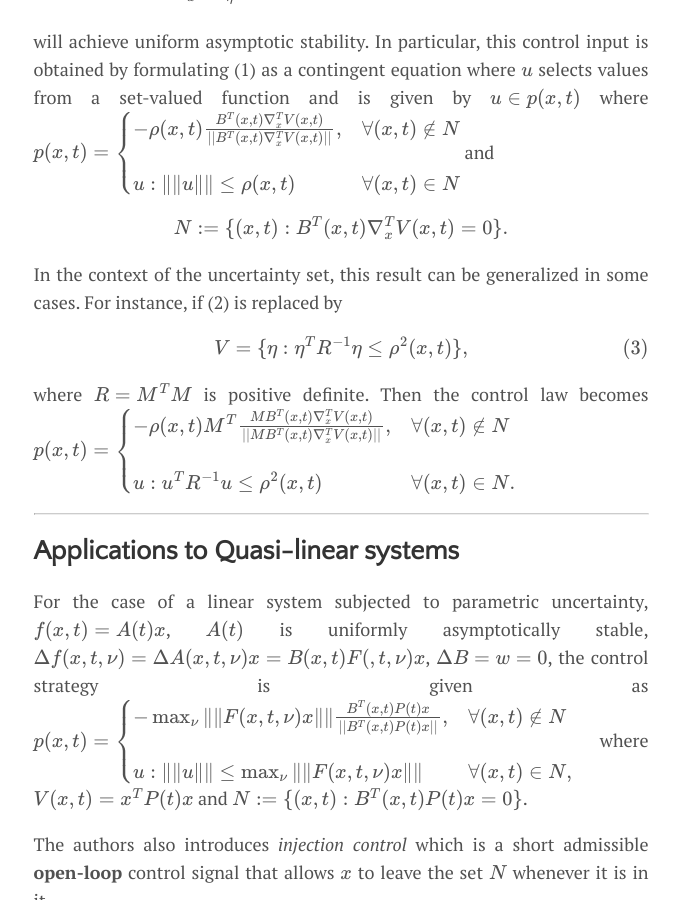
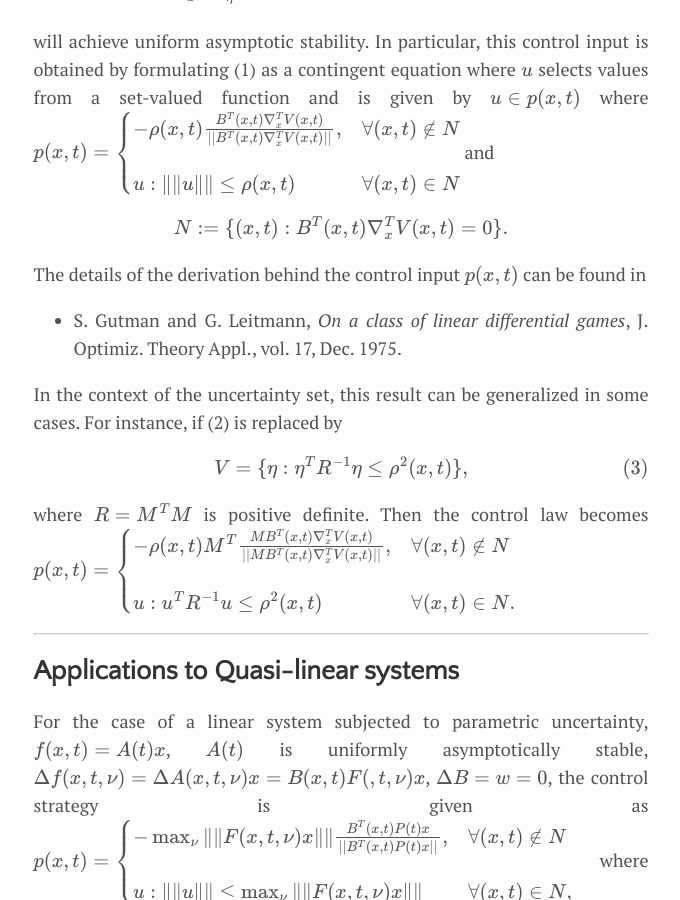
Before and after one commit to CheeGY/cheegy.github.io, a Jekyll site: the page built from _posts/2021-01-12-Gutman1979.md, in a window 1280 px wide and 900 px high, scrolled down 2910 px. Shown: the whole window, without its empty margins (299-979 px from the left). Built offline with Jekyll 4.4.1, drawn with Linux system fonts in a browser that asks for light colours; formulas are drawn with MathJax 3.

Commit message:
Update 2021-01-12-Gutman1979.md

```diff
--- a/_posts/2021-01-12-Gutman1979.md
+++ b/_posts/2021-01-12-Gutman1979.md
@@ -84,6 +84,9 @@ and
 N := \\{(x,t): B^T(x,t) \nabla_x^T V(x,t) = 0\\}. \notag
 \end{equation}
 
+The details of the derivation behind the control input $p(x,t)$ can be found in
+- S. Gutman and G. Leitmann, _On a class of linear differential games_, J. Optimiz. Theory Appl., vol. 17, Dec. 1975.
+
 In the context of the uncertainty set, this result can be generalized in some cases. For instance, if (2) is replaced by
 \begin{equation}
 V = \\{ \eta : \eta^T R^{-1} \eta \leq \rho^2 (x,t)\\},
```
